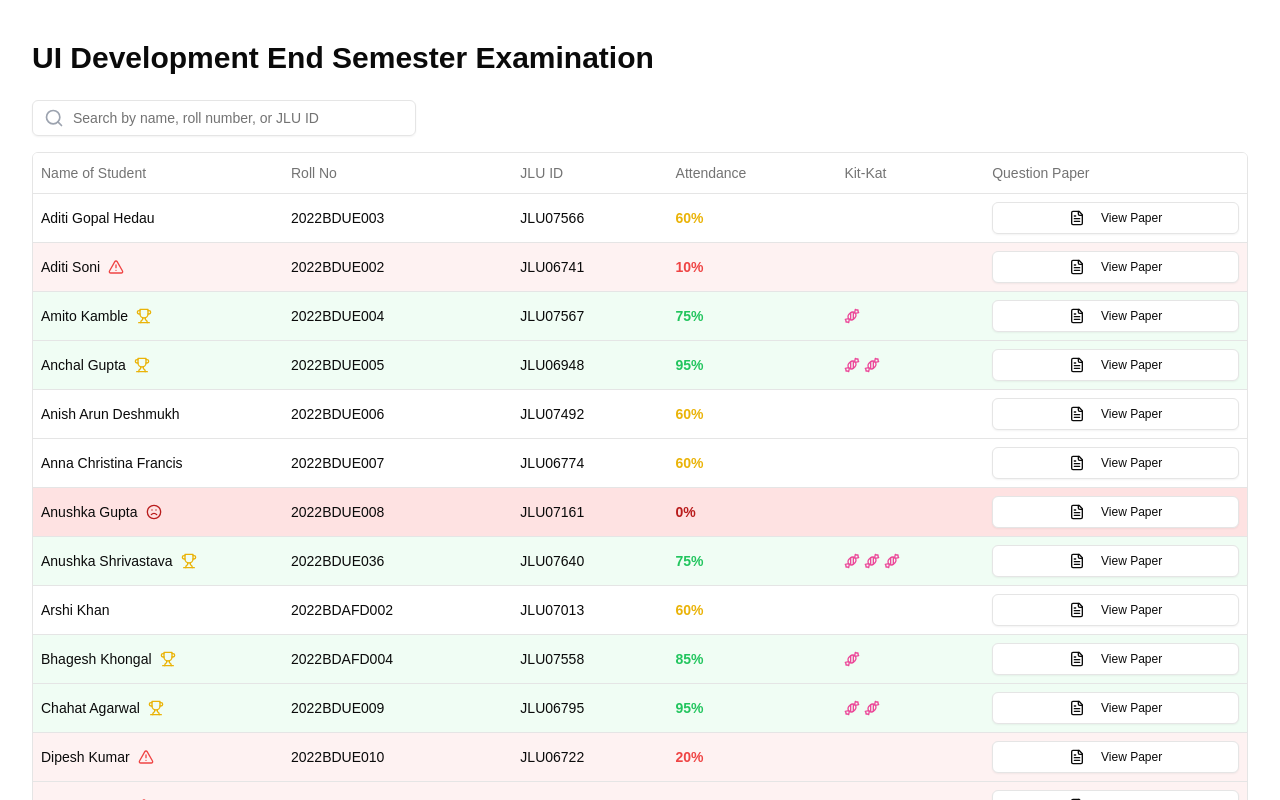
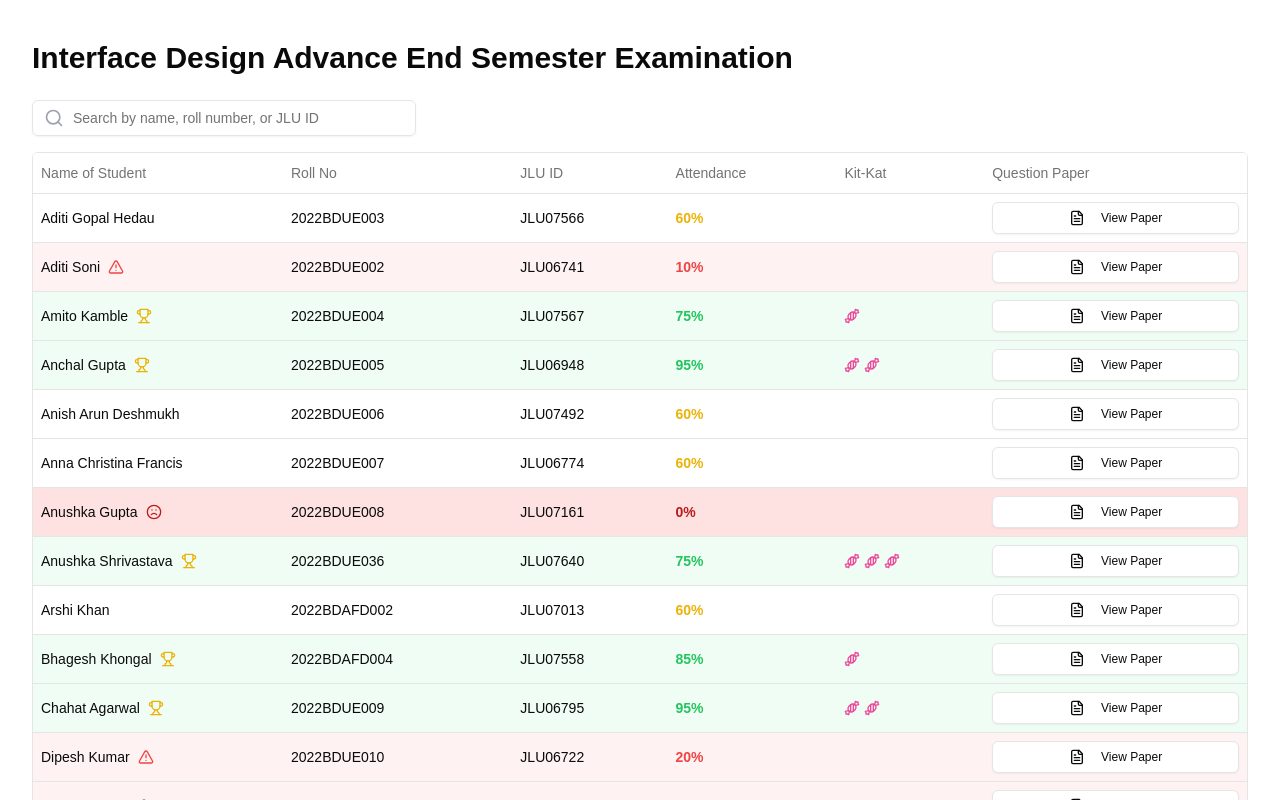
Before and after one commit to Ankish8/UI-Development-QuestionPaper, a Next.js app: page / in a window 1280 px wide. Shown: the top 800 px of the page. Built offline with nearby package versions, Linux system fonts and the light colour scheme.

Commit message:
Changed to Interface design Advanced

```diff
--- a/components/end-semester-question-paper.tsx
+++ b/components/end-semester-question-paper.tsx
@@ -381,7 +381,7 @@ export function EndSemesterQuestionPaperComponent() {
 
   return (
     <div className="container mx-auto py-4 sm:py-10 px-4 sm:px-6 lg:px-8">
-      <h1 className="text-2xl sm:text-3xl font-bold mb-4 sm:mb-6">UI Development End Semester Examination</h1>
+      <h1 className="text-2xl sm:text-3xl font-bold mb-4 sm:mb-6">Interface Design Advance End Semester Examination</h1>
 
       <div className="mb-4 relative">
         <Input
```
